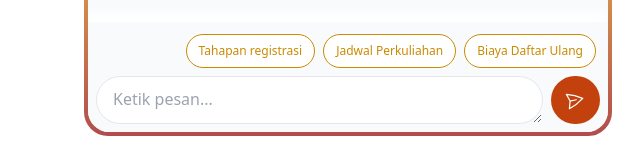
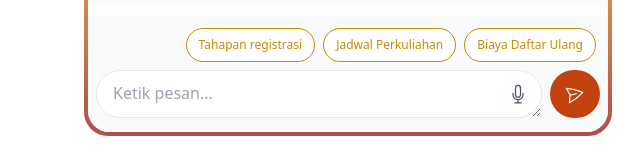
Before and after one commit to NaturaAdnyana/gemini-laravel-client-demo, a React (Vite) app: page / in a window 1280 px wide. Both pictures are taken after a click on the button 1212 px from the left and 744 px from the top of the page. Shown: the part 548-702 px from the top of the page, without its empty margins (640-1280 px from the left). Built offline with nearby package versions, Linux system fonts and the light colour scheme.

Commit message:
add speech recognition

```diff
--- a/package.json
+++ b/package.json
@@ -10,6 +10,7 @@
     "preview": "vite preview"
   },
   "dependencies": {
+    "@types/dom-speech-recognition": "^0.0.4",
     "axios": "^1.6.8",
     "framer-motion": "^11.0.25",
     "linkify-react": "^4.1.3",
--- /dev/null
+++ b/src/assets/Mic.tsx
@@ -0,0 +1,23 @@
+import React from "react";
+
+export default function Mic(props) {
+  return (
+    <>
+      <svg
+        xmlns="http://www.w3.org/2000/svg"
+        fill="none"
+        viewBox="0 0 24 24"
+        strokeWidth={1.5}
+        stroke="currentColor"
+        className="w-6 h-6"
+        {...props}
+      >
+        <path
+          strokeLinecap="round"
+          strokeLinejoin="round"
+          d="M12 18.75a6 6 0 0 0 6-6v-1.5m-6 7.5a6 6 0 0 1-6-6v-1.5m6 7.5v3.75m-3.75 0h7.5M12 15.75a3 3 0 0 1-3-3V4.5a3 3 0 1 1 6 0v8.25a3 3 0 0 1-3 3Z"
+        />
+      </svg>
+    </>
+  );
+}
--- a/src/components/ChatInput/index.tsx
+++ b/src/components/ChatInput/index.tsx
@@ -1,11 +1,64 @@
-import React, { useState } from "react";
+import React, { useEffect, useState } from "react";
 import Plane from "../../assets/Plane";
+import Mic from "../../assets/Mic";
 
 const index: React.FC<{
   onMessageSubmit: (message: string) => void;
   isSending: boolean;
 }> = ({ onMessageSubmit, isSending }) => {
   const [inputText, setInputText] = useState<string>("");
+  const [isListening, setIsListening] = useState<boolean>(false);
+  const [recognition, setRecognition] = useState<SpeechRecognition | null>(
+    null
+  );
+
+  useEffect(() => {
+    if (
+      !("SpeechRecognition" in window) &&
+      !("webkitSpeechRecognition" in window)
+    ) {
+      console.error("Your browser does not support the Web Speech API");
+      return;
+    }
+
+    const SpeechRecognition =
+      (window as any).SpeechRecognition ||
+      (window as any).webkitSpeechRecognition;
+    const recognitionInstance = new SpeechRecognition() as SpeechRecognition;
+    recognitionInstance.lang = "id-ID";
+    recognitionInstance.interimResults = false;
+    recognitionInstance.maxAlternatives = 1;
+
+    recognitionInstance.onresult = (event: SpeechRecognitionEvent) => {
+      const transcript = event.results[0][0].transcript;
+      setInputText((prevText) => prevText + transcript + " ");
+    };
+
+    recognitionInstance.onerror = (event: SpeechRecognitionErrorEvent) => {
+      console.error("Error occurred in recognition: ", event.error);
+    };
+
+    recognitionInstance.onend = () => {
+      setIsListening(false);
+    };
+
+    setRecognition(() => recognitionInstance);
+
+    return () => {
+      recognitionInstance.stop();
+    };
+  }, []);
+
+  const handleMicClick = () => {
+    if (recognition) {
+      if (isListening) {
+        recognition.stop();
+      } else {
+        recognition.start();
+      }
+      setIsListening(!isListening);
+    }
+  };
 
   const handleMessageSubmit = (e: React.FormEvent<HTMLFormElement>) => {
     e.preventDefault();
@@ -25,6 +78,7 @@ const index: React.FC<{
 
   return (
     <form className="flex gap-2" onSubmit={handleMessageSubmit}>
+      <div className="w-full relative">
         <textarea
           value={inputText}
           onChange={(e) => setInputText(e.target.value)}
@@ -33,6 +87,14 @@ const index: React.FC<{
           placeholder={isSending ? "Mengirim pesan..." : "Ketik pesan..."}
           disabled={isSending}
         />
+        <button
+          type="button"
+          onClick={handleMicClick}
+          className="w-10 h-10 backdrop-blur-lg flex items-center justify-center rounded-full transition-all group absolute top-1 right-1"
+        >
+          <Mic className="stroke-gray-600 group-hover:stroke-black w-5 h-5" />
+        </button>
+      </div>
       <button
         type="submit"
         className=" bg-orange-700 w-14 h-12 flex items-center justify-center rounded-full transition-all hover:bg-orange-600 hover:-rotate-45"
```
Also changed, not shown: 1 other file (tests, documents, lock files or other folders). Lines whose indentation alone changed are shown as unchanged.
